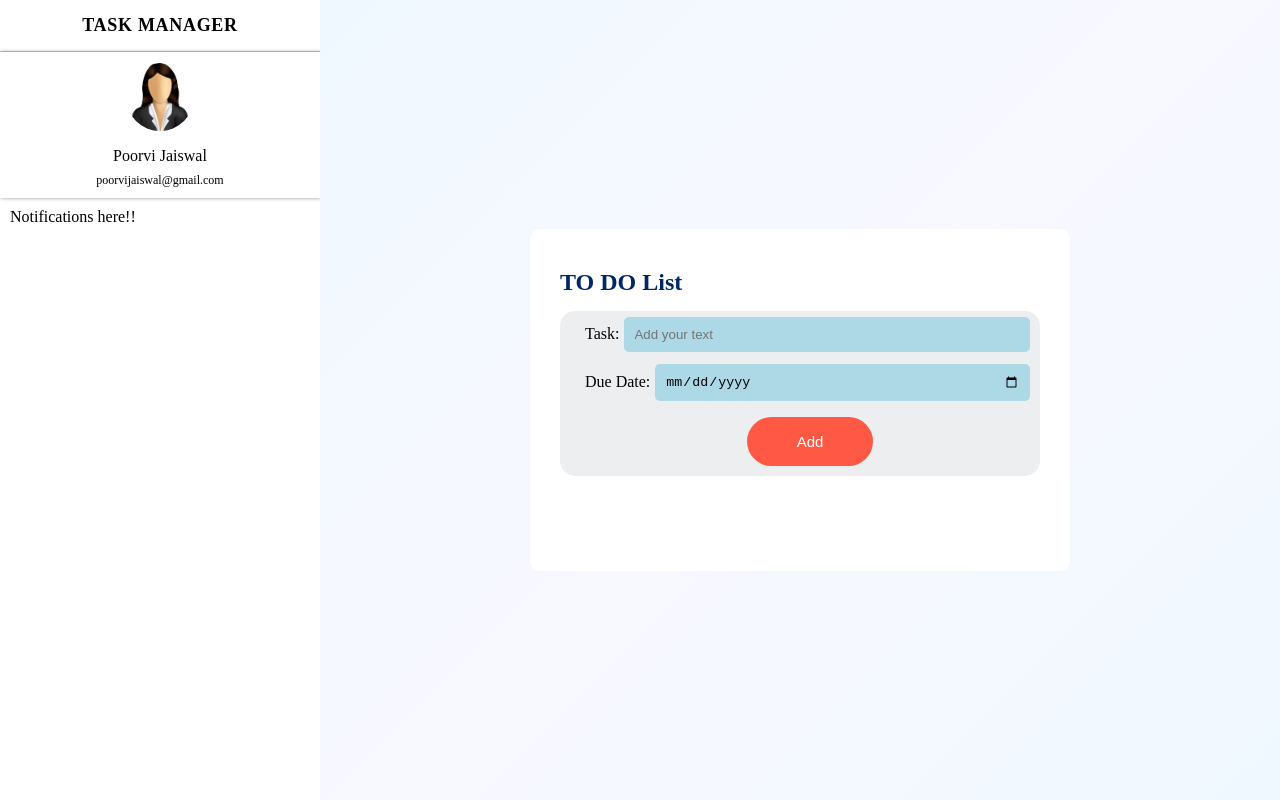
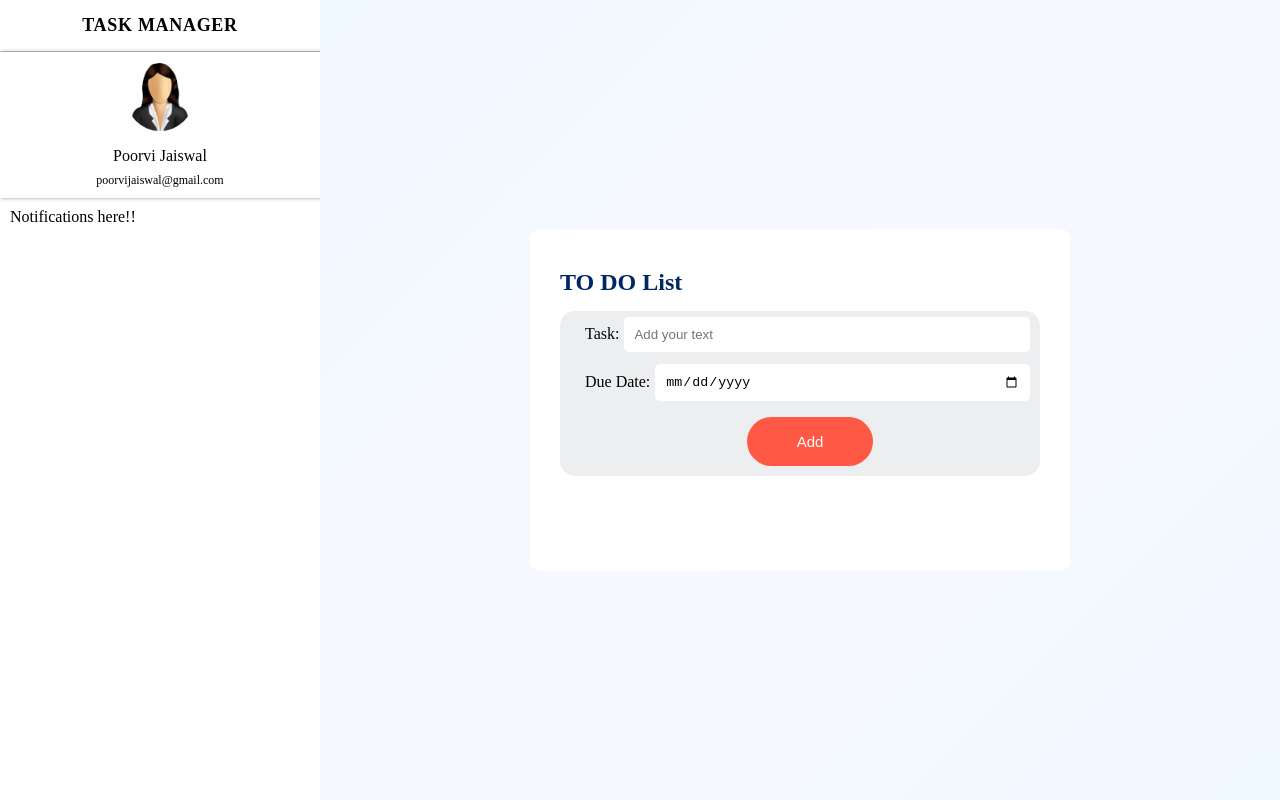
Before and after one commit to poorvijaiswal/Portfolio.github.io, a plain HTML site: page index.html in a window 1280 px wide. Drawn offline with Linux system fonts and the light colour scheme.

Commit message:
Update style.css

```diff
--- a/style.css
+++ b/style.css
@@ -70,7 +70,7 @@ input{
 	border: none;
 	border-radius: 5px;
 	outline: none;
-	background: lightblue!important;
+	background: white!important;
 	padding: 10px;
 	margin: 1px 5px;
 	font-weight: 16px;
```
